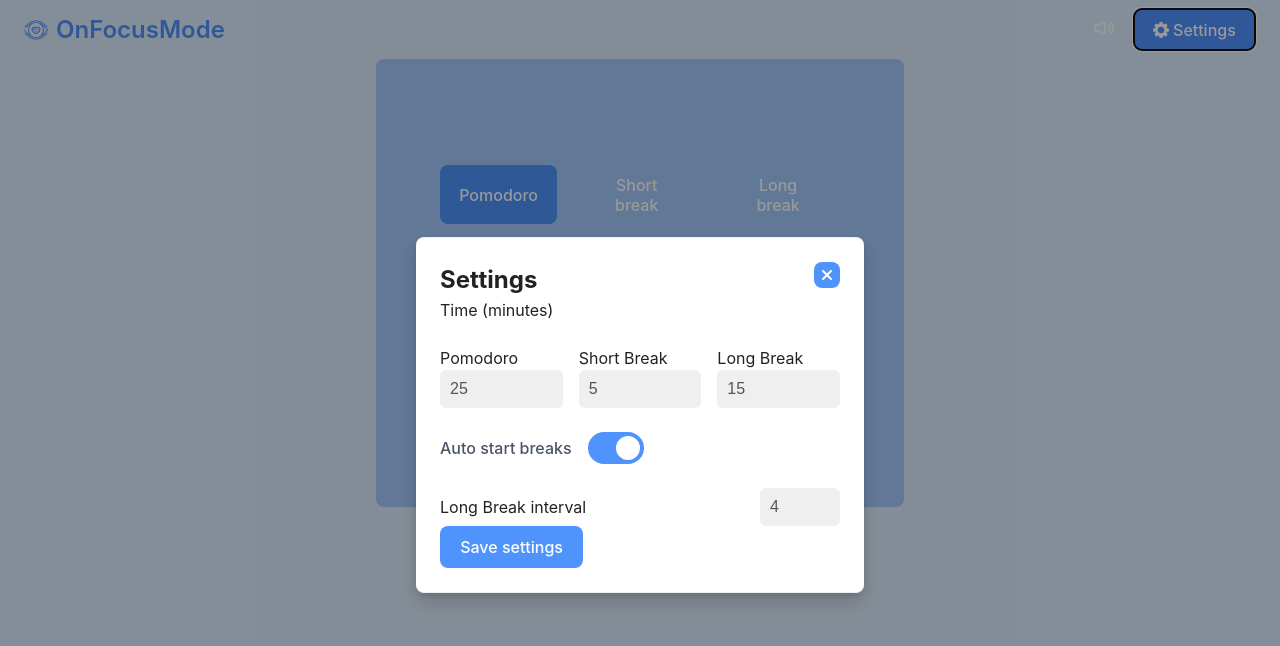
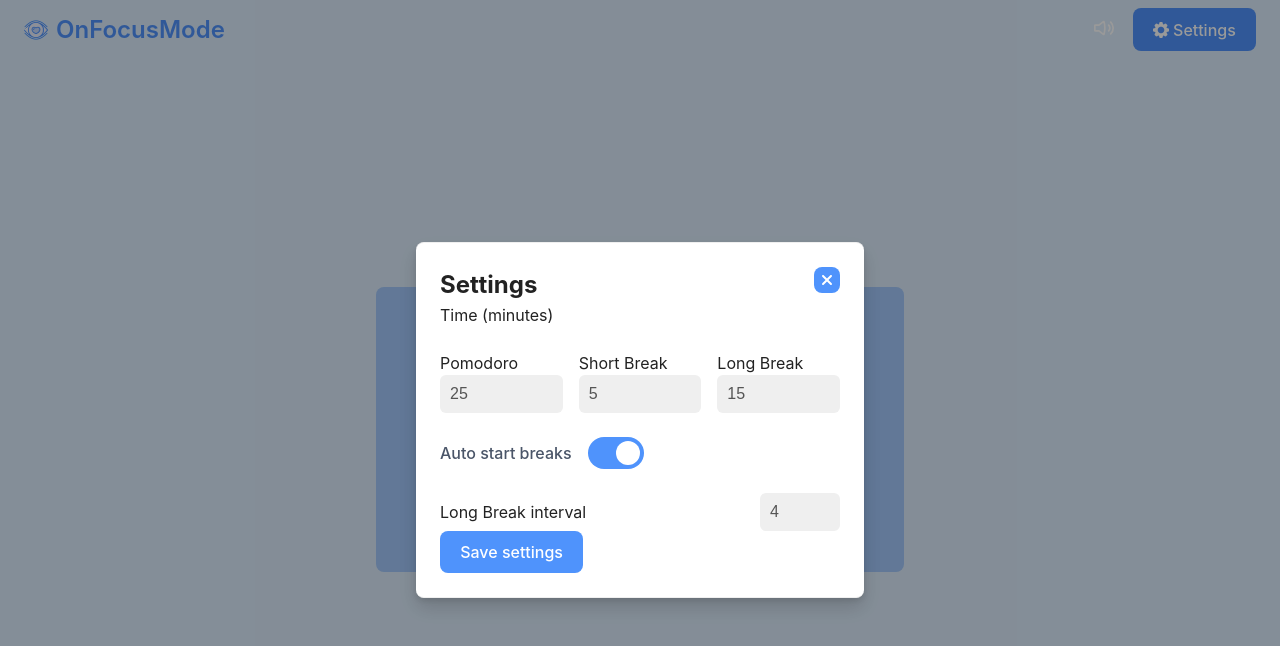
Before and after one commit to vtbt/roadmap.sh-projects, a React (Vite) app in the folder frontend/pomodoro-timer/: page / in a window 1280 px wide. Both pictures are taken after a click on the button "Settings". Shown: the top 646 px of the page. Built offline with nearby package versions, Linux system fonts and the light colour scheme; no server answers.

Commit message:
WIP - pomodoro timer app - refactor code

```diff
--- a/frontend/pomodoro-timer/index.html
+++ b/frontend/pomodoro-timer/index.html
@@ -3,7 +3,7 @@
 
 <head>
     <meta charset="UTF-8" />
-    <link rel="icon" type="image/svg+xml" href="/eye.png" />
+    <link rel="icon" type="image/svg+xml" href="/logo.png" />
     <meta name="viewport" content="width=device-width, initial-scale=1.0" />
     <title>OnFocusMode</title>
 </head>
--- a/frontend/pomodoro-timer/src/App.css
+++ b/frontend/pomodoro-timer/src/App.css
@@ -1,7 +1,15 @@
 .container {
+    display: flex;
+    flex-direction: column;
     min-height: 100vh;
     min-width: 100vw;
     background-color: #dcecfc;
+
+    .content {
+        flex: 1;
+        display: flex;
+        align-items: center;
+        justify-content: center;
 
         .pomodoro {
             padding: 24px 64px;
@@ -9,10 +17,10 @@
             background-color: #a3c8fc;
             margin: 0 auto;
             width: 400px;
-        height: 400px;
             display: flex;
             flex-direction: column;
             justify-content: center;
             gap: 24px;
         }
     }
+}
--- a/frontend/pomodoro-timer/src/App.tsx
+++ b/frontend/pomodoro-timer/src/App.tsx
@@ -16,7 +16,7 @@ function App() {
         sendNotification({
           title: 'On Focus Mode',
           body,
-          icon: '/eye.png',
+          icon: '/logo.png',
         })
       }
     },
@@ -66,7 +66,6 @@ function App() {
             const newCompletedPomodoros = pomodoroCounter + 1
             setPomodoroCounter(newCompletedPomodoros)
             if (settings.autoStartBreaks) {
-              console.log({ newCompletedPomodoros }, newCompletedPomodoros % settings.longBreakInterval)
               if (newCompletedPomodoros && newCompletedPomodoros % settings.longBreakInterval === 0) {
                 setTimerMode('Long Break')
                 setSecondsLeft(settings.longBreakDuration * 60)
@@ -116,6 +115,9 @@ function App() {
     timesUp,
     permission,
     triggerNotification,
+    settings.autoStartBreaks,
+    settings.longBreakInterval,
+    pomodoroCounter,
   ])
 
   useEffect(() => {
@@ -132,12 +134,10 @@ function App() {
     }
   }, [settings.longBreakDuration, settings.pomodoroDuration, settings.shortBreakDuration, timerMode])
 
-  console.log({ pomodoroCounter })
-
   return (
     <div className='container'>
       <Header setIsDisplayedSettings={setIsDisplayedSettings} volume={volume} setVolume={setVolume} />
-
+      <div className='content'>
         <div className='pomodoro'>
           <TimerModes
             timerMode={timerMode}
@@ -158,6 +158,7 @@ function App() {
             setButtonText={setButtonText}
           />
         </div>
+      </div>
 
       {isDisplayedSettings && (
         <Settings settings={settings} setSettings={setSettings} setIsDisplayedSettings={setIsDisplayedSettings} />
--- a/frontend/pomodoro-timer/src/components/Header/Header.tsx
+++ b/frontend/pomodoro-timer/src/components/Header/Header.tsx
@@ -12,7 +12,7 @@ const Header: FC<HeaderProps> = ({ setIsDisplayedSettings, volume, setVolume }:
   return (
     <div className={styles.header}>
       <div className={styles.logo}>
-        <img src='/eye.png' alt='Eyes with love' />
+        <img src='/logo.png' alt='Eyes with love' />
         <span>OnFocusMode</span>
       </div>
       <div className={styles.actions}>
--- a/frontend/pomodoro-timer/src/components/Settings/Settings.module.css
+++ b/frontend/pomodoro-timer/src/components/Settings/Settings.module.css
@@ -13,9 +13,6 @@
     -webkit-box-align: center;
     align-items: center;
     transition: 0.2s ease-in;
-    overflow: hidden scroll;
-    padding: 48px 0px 58px;
-    box-sizing: border-box;
 
     .wrapper {
         color: rgb(34, 34, 34);
--- a/frontend/pomodoro-timer/src/components/Settings/Settings.tsx
+++ b/frontend/pomodoro-timer/src/components/Settings/Settings.tsx
@@ -17,6 +17,8 @@ const Settings: FC<SettingsProps> = ({ settings, setSettings, setIsDisplayedSett
   const [localSettings, setLocalSettings] = useState<SettingsType>(settings)
 
   useEffect(() => {
+    settingsRef.current?.focus()
+
     // Handler to call on mouse click
     const handleClickOutside = (event: MouseEvent) => {
       // Check if the settings container exists and the click is outside of it
@@ -50,11 +52,9 @@ const Settings: FC<SettingsProps> = ({ settings, setSettings, setIsDisplayedSett
     setIsDisplayedSettings(false)
   }
 
-  console.log(localSettings.autoStartBreaks)
-
   return (
     <div className={styles.settings}>
-      <div ref={settingsRef} className={styles.wrapper}>
+      <div ref={settingsRef} className={styles.wrapper} tabIndex={-1}>
         <div className={styles.header}>
           Settings
           <button className={styles.closeBtn} onClick={() => setIsDisplayedSettings(false)}>
--- a/frontend/pomodoro-timer/src/components/Settings/ToggleSwitch.module.css
+++ b/frontend/pomodoro-timer/src/components/Settings/ToggleSwitch.module.css
@@ -26,6 +26,12 @@
     height: 0;
 }
 
+.switch:focus-within {
+    outline: 2px solid #4f93fc;
+    box-shadow: 0 0 5px #4f93fc;
+    border-radius: 34px;
+}
+
 /* The slider */
 .slider {
     position: absolute;
@@ -37,6 +43,7 @@
     background-color: #ccc;
     -webkit-transition: .4s;
     transition: .4s;
+    border-radius: 34px;
 }
 
 .slider:before {
@@ -49,6 +56,7 @@
     background-color: white;
     -webkit-transition: .4s;
     transition: .4s;
+    border-radius: 50%;
 }
 
 input:checked+.slider {
@@ -64,12 +72,3 @@ input:checked+.slider:before {
     -ms-transform: translateX(24px);
     transform: translateX(24px);
 }
-
-/* Rounded sliders */
-.slider.round {
-    border-radius: 34px;
-}
-
-.slider.round:before {
-    border-radius: 50%;
-}
--- a/frontend/pomodoro-timer/src/components/Settings/ToggleSwitch.tsx
+++ b/frontend/pomodoro-timer/src/components/Settings/ToggleSwitch.tsx
@@ -1,4 +1,4 @@
-import { useState } from 'react'
+import { KeyboardEvent, useState } from 'react'
 import styles from './ToggleSwitch.module.css'
 
 // Define props interface for the ToggleSwitch component
@@ -18,12 +18,6 @@ interface ToggleSwitchProps {
    * Custom label for the toggle switch
    */
   label?: string
-
-  /**
-   * Custom color for the toggle switch
-   * @default blue
-   */
-  color?: string
 }
 
 export const ToggleSwitch: React.FC<ToggleSwitchProps> = ({ initialState = true, onToggle, label }) => {
@@ -41,15 +35,22 @@ export const ToggleSwitch: React.FC<ToggleSwitchProps> = ({ initialState = true,
     }
   }
 
-  console.log(isToggled)
-
   return (
-    <div className={`${styles.container}`}>
+    <div className={styles.container}>
       {label && <span className={styles.label}>{label}</span>}
 
       <label className={styles.switch}>
-        <input type='checkbox' checked={isToggled} onChange={handleToggle} />
-        <span className={`${styles.slider} ${styles.round}`}></span>
+        <input
+          type='checkbox'
+          checked={isToggled}
+          onChange={handleToggle}
+          onKeyDown={(event: KeyboardEvent<HTMLInputElement>) => {
+            if (event.key === 'Space') {
+              handleToggle()
+            }
+          }}
+        />
+        <span className={styles.slider}></span>
       </label>
     </div>
   )
```
Also changed, not shown: frontend/pomodoro-timer/public/logo.png (renamed from frontend/pomodoro-timer/public/eye.png). Lines whose indentation alone changed are shown as unchanged.
